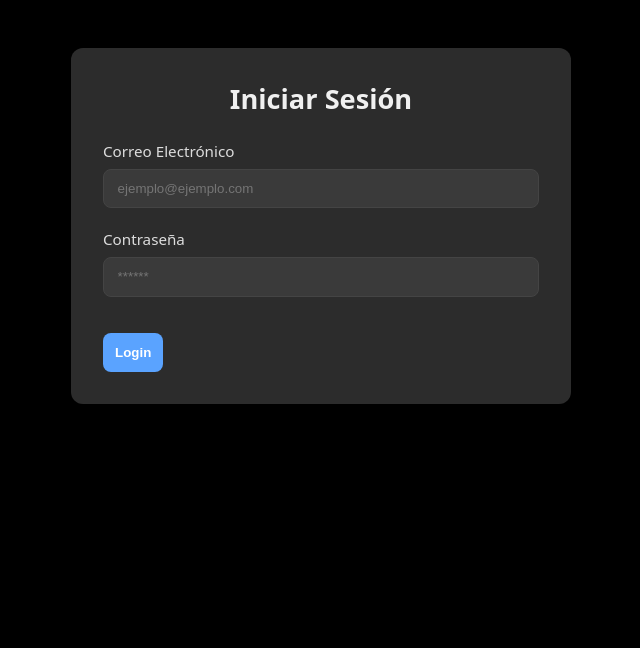
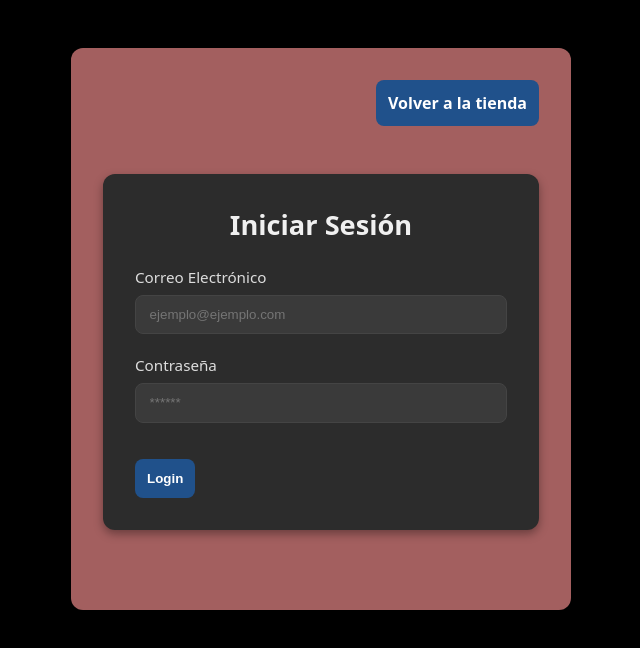
Before and after one commit to UnPaloTodo/TalentoTech-SPA-React-1.0, a React (Vite) app: page /admin/login in a window 1280 px wide. Shown: the top 648 px of the page, without its empty margins (319-959 px from the left). Built offline with nearby package versions, Linux system fonts and the light colour scheme; no server answers.

Commit message:
descripcion de cambios

```diff
--- a/src/App.jsx
+++ b/src/App.jsx
@@ -28,7 +28,7 @@ function App() {
                     <Route path="/carrito" element={<Cart />} />
                 </Route>
                 {/*/**========================================================================
-                 *                          importa el componente login
+                 *                          importación del componente login
                  *========================================================================**/}
                 <Route path="/admin/login" element={<Login />} /> {/* Se define la ruta "/admin/login" para mostrar el componente AdminLogin. Ruta pública. */}
                 {/*/**========================================================================
--- a/src/componentes/Layouts/PublicLayOut.jsx
+++ b/src/componentes/Layouts/PublicLayOut.jsx
@@ -8,7 +8,7 @@ export const PublicLayOut = () => {
     <>
         <Header />
         <main>
-            <Outlet />
+            <Outlet /> {/* Se renderiza el componente Outlet dentro del componente PublicLayOut, lo que permite que cualquier componente dentro de este componente tenga acceso al estado de autenticación y a la función de carga de productos a través del contexto AuthContexto. */}
         </main>
         <Footer />
     </>
--- a/src/componentes/Login/Login.css
+++ b/src/componentes/Login/Login.css
@@ -11,6 +11,41 @@
     border-radius: 12px;
     box-shadow: 0 4px 10px rgba(0, 0, 0, 0.35);
 }
+
+.login-header {
+    max-width: 500px;
+    /* 👈 ancho equilibrado */
+    width: 100%;
+    margin: 3rem auto;
+    padding: 2rem;
+    background: #a35f5f;
+    color: #f0f0f0;
+    border-radius: 12px;
+    box-shadow: 0 4px 10px rgba(0, 0, 0, 0.35);
+}
+
+.header-actions {
+    display: flex;
+    justify-content: flex-end;
+    margin-bottom: 1.5rem;
+}
+
+.header-actions .btn:hover {
+    background-color: #701ba8;
+}
+
+.header-actions .btn {
+    margin-left: 1rem;
+    padding: 0.75rem;
+    border: none;
+    border-radius: 8px;
+    background: #20518b;
+    color: #ffffff;
+    font-weight: 600;
+    cursor: pointer;
+    transition: background 0.2s ease;
+}
+
 
 /* Título */
 .login-form h2 {
@@ -54,7 +89,7 @@
     padding: 0.75rem;
     border: none;
     border-radius: 8px;
-    background: #5aa3ff;
+    background: #20518b;
     color: #ffffff;
     font-weight: 600;
     cursor: pointer;
@@ -62,5 +97,5 @@
 }
 
 .login-form button:hover {
-    background: #79b6ff;
+    background: #198b3b;
 }
--- a/src/componentes/Login/Login.jsx
+++ b/src/componentes/Login/Login.jsx
@@ -2,6 +2,7 @@ import { useState } from "react"
 import { useNavigate } from "react-router-dom"
 import { useAuth } from "../../contexto/AuthContexto"
 import "./Login.css"
+import { Link } from "react-router-dom"
 
 
 export const Login = () => {
@@ -30,6 +31,12 @@ export const Login = () => {
     }}
 
     return (
+        <div className="login-header">
+            <div className="header-actions">
+                    <Link className="btn primary" to="/"> {/*el <Link> no es un <button> sino un <a> que es un elemento de navegación que se puede utilizar para crear enlaces de navegación dentro de la aplicación. Se utiliza el atributo to para establecer la ruta a la que el enlace apunta.*/}
+                    Volver a la tienda
+                    </Link>
+            </div>
         <form onSubmit={handleSubmit} className="login-form">
             <h2>Iniciar Sesión</h2>
 
@@ -50,5 +57,9 @@ export const Login = () => {
             </div>
             <button type="submit">Login</button>
             </form>
+            </div>
     )
 }
+
+/* admin@admin.com
+admin123 */
--- a/src/servicios/producServic.js
+++ b/src/servicios/producServic.js
@@ -17,9 +17,9 @@ import {
 } from "firebase/firestore";
 import { baseDatos } from "../firebase/firebaseConfig";
 
-const productosCollection = collection(baseDatos, "productos");
+const productosCollection = collection(baseDatos, "productos")
 
-//este bloque es para obtener los productos cuando no se trabaja con categorias, es decir, para obtener todos los productos sin filtrar por categoría.
+//este bloque es para obtener los productos cuando no se trabaja con categorías, es decir, para obtener todos los productos sin filtrar por categoría.
 
 export const getProductos = async () => { // Se define una función asíncrona getProductos que se encarga de obtener la lista de productos desde la colección "productos" en Firestore. Utiliza un bloque try-catch para manejar posibles errores durante la obtención de los datos. Dentro del bloque try, se utiliza la función getDocs para obtener un snapshot de los documentos en la colección y luego se mapea ese snapshot para crear un array de productos con sus respectivos IDs y datos. Si ocurre un error, se captura en el bloque catch y se registra un mensaje de error en la consola, devolviendo un array vacío como resultado.
     try {
@@ -60,7 +60,7 @@ export const getProductosPorCategoria = async (categoria) => {//este "categoria"
         let queryRef
 
         if (categoria) {//este "categoria" es truthy: si se proporciona una categoría, se crea una consulta que filtra los productos por esa categoría utilizando la función where de Firestore. Si no se proporciona una categoría-undefined-, se obtiene la referencia a toda la colección de productos sin aplicar ningún filtro.
-            queryRef = query(productosCollection, where("categoria", "==", categoria));
+            queryRef = query(productosCollection, where("categoria", "==", categoria)); //query filtra los productos por la categoría proporcionada
         }
         else {
             queryRef = productosCollection;
```
